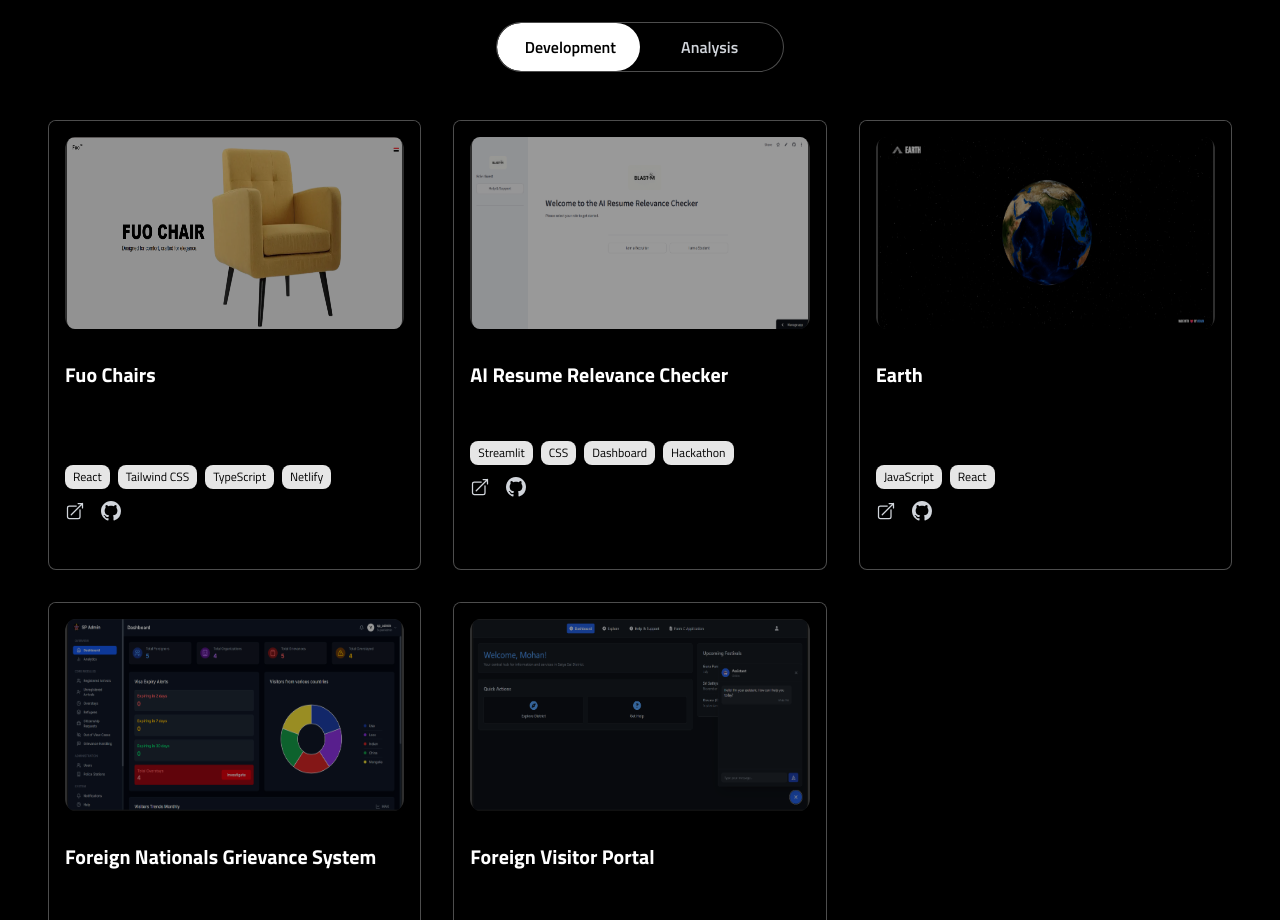
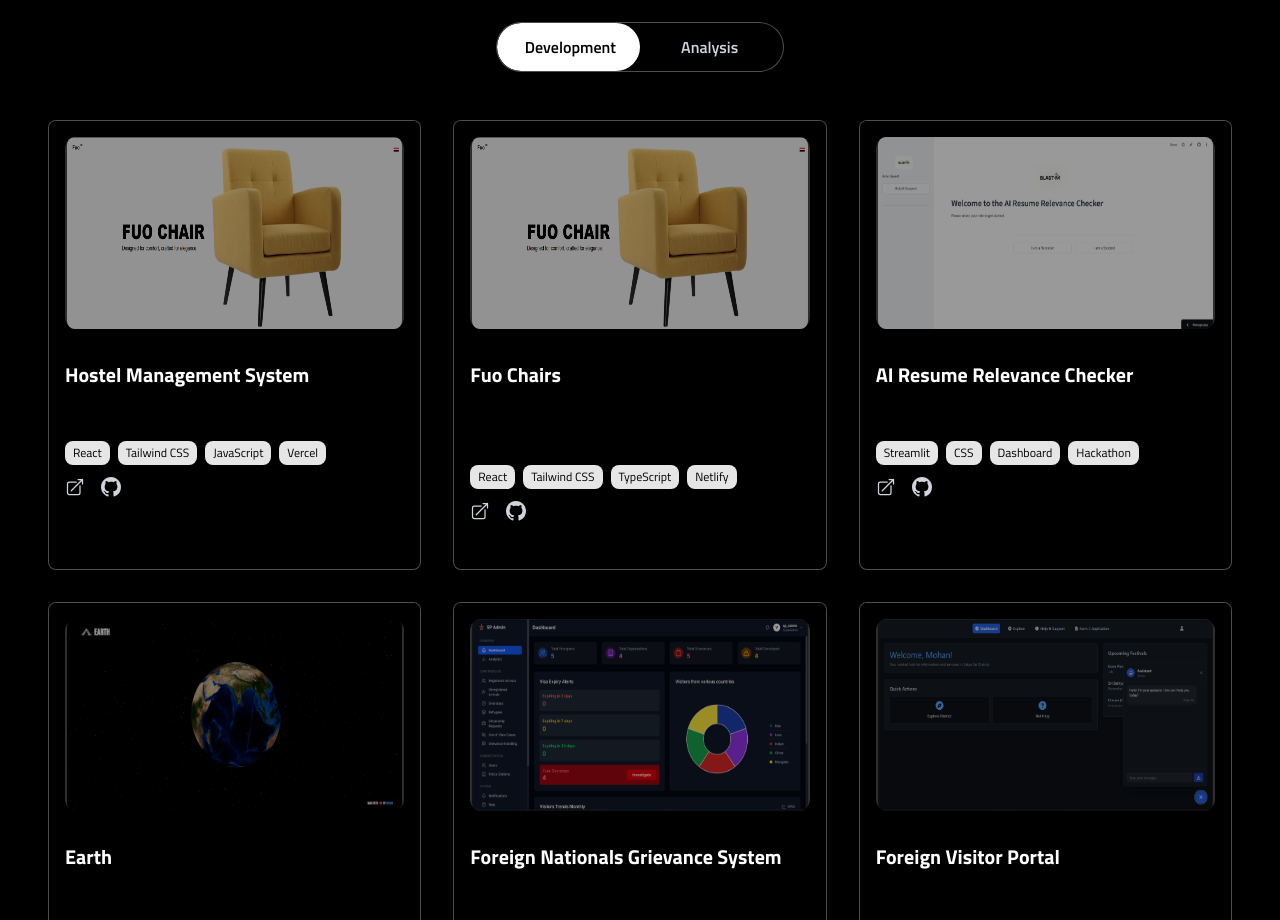
Before and after one commit to unknownsteve7/Portfolio, a React (Vite) app: page / in a window 1280 px wide. Shown: the part 3540-4460 px from the top of the page. Built offline with nearby package versions, Linux system fonts and the light colour scheme.

Commit message:
Update constants.ts

```diff
--- a/constants.ts
+++ b/constants.ts
@@ -103,6 +103,15 @@ export const skillsData: Skill[] = [
 
 
 export const projectsData: Project[] = [
+    {
+    title: "Hostel Management System",
+    category: "Development",
+    image: "/fuo-chairs.png",
+    description: "Sanskriti School of Engineering",
+    tags: ["React", "Tailwind CSS", "JavaScript", "Vercel"],
+    liveLink: "https://sanskritischoolofengineeringhostel.vercel.app/",
+    repoLink: "https://github.com/unknownsteve7/HMS",
+  },
   {
     title: "Fuo Chairs",
     category: "Development",
```
